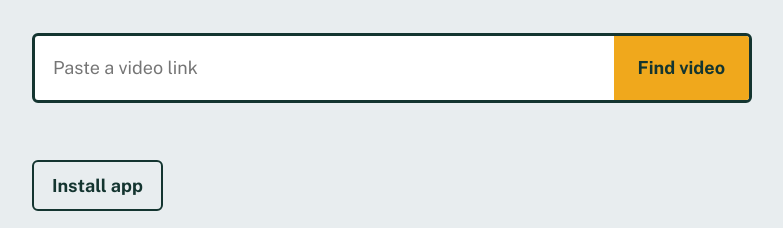
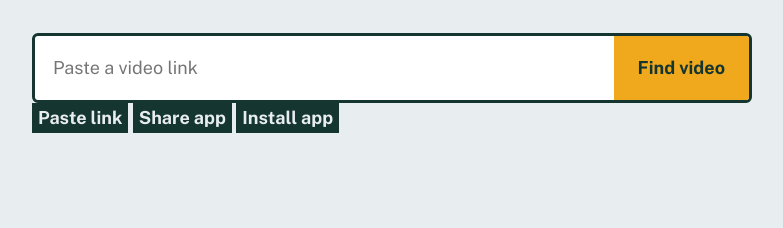
Before and after one commit to wolvespowers-arch/Wolves-Grab, a plain HTML site: page static/index.html in a window 1280 px wide. Shown: the part 439-667 px from the top of the page, without its empty margins (248-1031 px from the left). Drawn offline with nearby package versions, Linux system fonts and the light colour scheme.

Commit message:
Update HTML structure with new buttons and sections

```diff
--- a/static/index.html
+++ b/static/index.html
@@ -14,18 +14,23 @@
 </head>
 <body>
 <main>
-    <div class="top">
+  <div class="top">
     <div class="brand">Wolves Grab <span class="by">by WolvesPowers</span></div>
     <button id="theme" class="theme" aria-label="Change theme">☾ Dark</button>
-    </div>
+  </div>
   <h1>Drop the link.<br>Take the video.</h1>
   <p class="sub">Works with TikTok and Instagram. Paste a public link below.</p>
   <div class="box">
     <input id="url" type="url" placeholder="Paste a video link" aria-label="Video link" autocomplete="off">
     <button id="go">Find video</button>
   </div>
+  <div class="tools">
+    <button id="paste" class="tool">Paste link</button>
+    <button id="share" class="tool">Share app</button>
+    <button id="install" class="tool" hidden>Install app</button>
+  </div>
   <div id="msg" role="status"></div>
-      <button id="install" class="install" hidden>Install app</button>
+  <a id="report" href="#" hidden>Report this problem</a>
   <section id="result">
     <div class="inner">
       <img id="thumb" alt="">
@@ -39,11 +44,11 @@
       </div>
     </div>
   </section>
-    <section class="history" id="history">
+  <section class="history" id="history">
     <h2>Recent</h2>
     <ul id="hlist"></ul>
     <button class="clear" id="hclear">Clear history</button>
-    </section>
+  </section>
   <section class="about">
     <h2>About</h2>
     <p>WolvesPowers is a creator brand from Uganda, built around mindset and motivation. I'm Wamai Jordan Powers. I'm learning AI, computing and IT by building real things, and Wolves Grab is one of them.</p>
@@ -53,6 +58,7 @@
       <li><a href="https://www.youtube.com/@wolvespowers" target="_blank" rel="noopener">YouTube</a></li>
       <li><a href="https://www.instagram.com/alpha.powers.official" target="_blank" rel="noopener">Instagram</a></li>
       <li><a href="mailto:wolvespowers@gmail.com">Email</a></li>
+      <li><a href="mailto:wolvespowers@gmail.com?subject=Wolves%20Grab%20problem">Report a problem</a></li>
     </ul>
   </section>
   <small>Built by WolvesPowers. Only save videos you own or have permission to use.</small>
```
